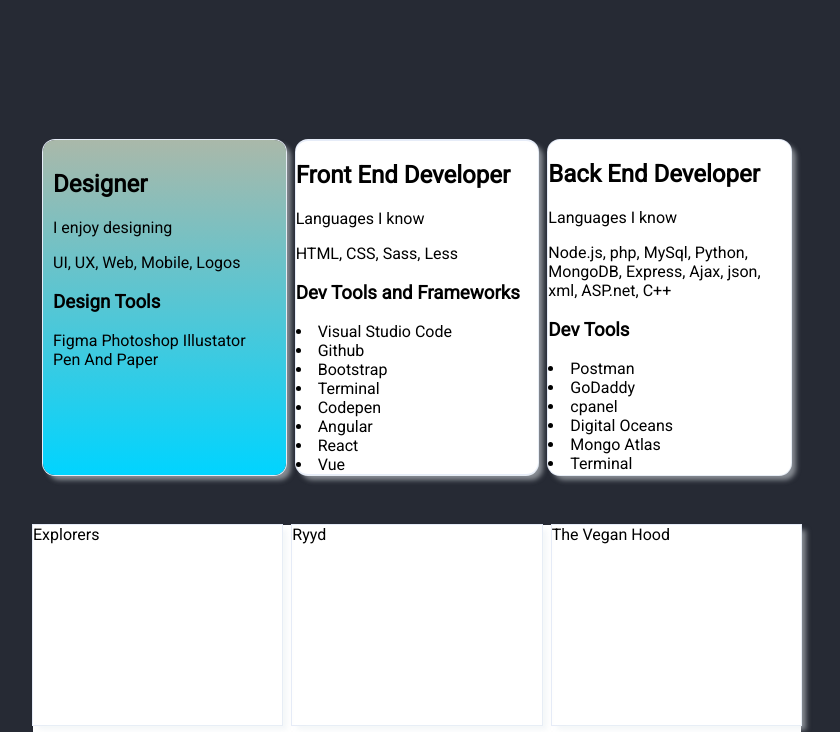
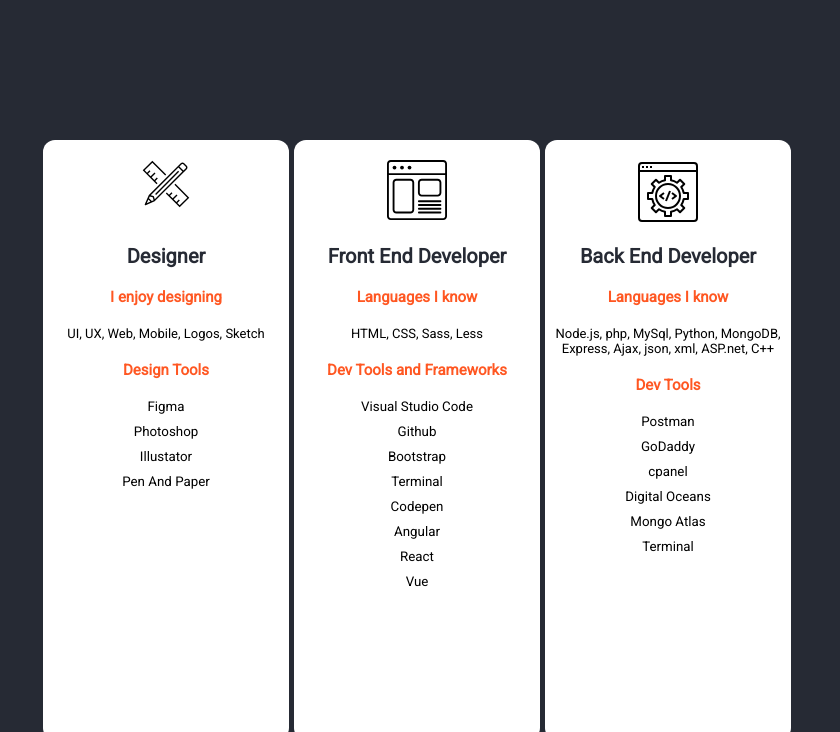
Before and after one commit to parasVohra/portfolio, a website: page index.html in a window 1280 px wide. Shown: the part 720-1452 px from the top of the page, without its empty margins (223-1063 px from the left). Drawn offline with nearby package versions, Linux system fonts and the light colour scheme.

Commit message:
added styling to dev card section

```diff
--- a/index.html
+++ b/index.html
@@ -35,32 +35,35 @@
 
         <div class="aboutContainer">
 
+
             <div class="designer devCard">
-                <h2>Designer</h2>
+                <img class="design Icon" src="./icons/design.svg">
+                <div class="cardTitle">Designer</div>
 
-               <p>I enjoy designing</p>
-               <p>UI, UX, Web, Mobile, Logos</p>
+               <div  class="cardHeading">I enjoy designing</div>
+               <div class="cardContent">UI, UX, Web, Mobile, Logos, Sketch</div>
 
-               <h3>Design Tools</h3>
+               <div class="cardHeading">Design Tools</div>
 
-               <p>
-                   Figma
-                   Photoshop
-                   Illustator
-                   Pen And Paper
-               </p>
+
+               <li> Figma</li>
+                <li>  Photoshop</li>
+                    <li>  Illustator</li>
+                        <li>  Pen And Paper</li>
+
 
 
             </div>
 
             <div class="frontEnd devCard">
-                <h2>Front End Developer
-                </h2>
 
-                <p>Languages I know</p>
-               <p> HTML, CSS, Sass, Less</p>
+                 <img class="front Icon" src="./icons/front_end.svg" alt="Frontend" >
+                <div class="cardTitle">Front End Developer</div>
 
-               <h3>Dev Tools and Frameworks</h3>
+                <div class="cardHeading">Languages I know</div>
+               <div class="cardContent"> HTML, CSS, Sass, Less</div>
+
+               <div class="cardHeading">Dev Tools and Frameworks</div>
 
                <li>Visual Studio Code</li>
                <li>Github</li>
@@ -76,13 +79,15 @@
             </div>
 
             <div class="backEnd devCard">
-               <h2> Back End Developer</h2>
 
-               <p>Languages I know</p>
+                <img class="backendIcon" src="./icons/Website_develop.svg"  >
+               <div class="cardTitle">Back End Developer</div>
 
-               <p>Node.js, php, MySql, Python, MongoDB, Express, Ajax, json, xml, ASP.net, C++</p>
+               <div class="cardHeading">Languages I know</div>
 
-               <h3>Dev Tools</h3>
+               <div class="cardContent">Node.js, php, MySql, Python, MongoDB, Express, Ajax, json, xml, ASP.net, C++</div>
+
+               <div class="cardHeading">Dev Tools</div>
                <li>Postman</li>
                <li>GoDaddy</li>
                <li>cpanel</li>
--- a/styles/style.css
+++ b/styles/style.css
@@ -7,6 +7,13 @@
   margin: 0;
   box-sizing: border-box;
   background-color: #262a34;
+}
+
+li{
+  list-style: none;
+  margin-top: 10px;
+  font-size: smaller;
+  font-weight: lighter;
 }
 
 
@@ -132,9 +139,10 @@
   color: white;
   font-size: 50px;
 }
+/*   about section */
 
 .aboutContainer {
-  height: auto;
+  height: 600px;
   padding-top: 10px;
   margin-left: 20vw;
   margin-right: 20vw;
@@ -144,7 +152,7 @@
   grid-template-columns: 1fr 1fr 1fr;
   grid-template-rows: 100%;
 
-  grid-gap: 10px;
+  grid-gap: 5px;
 
   padding-left: 10px;
   padding-right: 10px;
@@ -153,35 +161,63 @@
   background: linear-gradient(180deg, rgba(38,42,52,1) 0%, rgba(38,42,52,0.7609418767507002) 100%);
 }
 
-.devCard {}
+.Icon{
+  margin-top: 20px;
+  height: 60px;
+  width: 60px;
+  margin-bottom: 20px;
+}
+
+.backendIcon{
+  margin-top: 20px;
+  height: 80px;
+  width: 80px;
+
+}
+
+.cardTitle{
+  font-weight: 700;
+  font-size: 20px;
+  color: #262a34;
+  margin-bottom: 20px ;
+}
+
+.cardHeading{
+  font-weight: 700;
+  font-size: 15px;
+  margin-bottom: 20px;
+  margin-top: 20px;
+  color: #ff5722;
+}
+
+.cardContent{
+  font-size: small;
+  font-weight: lighter;
+}
+
+.devCard {
+  padding-left: 10px;
+  padding-right: 10px;
+}
 
 .designer {
   border-radius: 12px;
-  padding: 10px;
-  background: rgb(2, 0, 36);
-  background: linear-gradient(180deg, rgba(2, 0, 36, 1) 0%, rgba(213, 231, 208, 0.7525385154061625) 0%, rgba(0, 212, 255, 1) 100%);
-  box-shadow: 5px 5px 5px rgba(233, 240, 243, 0.5), 0 0 0 1px #E6ECF8;
+  background:white;
+  text-align: center;
 
 }
 
 .frontEnd {
   border-radius: 12px;
-  border-top: solid #E6ECF8 1px;
-  border-bottom: solid #E6ECF8 1px;
   background-color: white;
-  ;
-  box-shadow: 5px 5px 5px rgba(233, 240, 243, 0.5), 0 0 0 1px #E6ECF8;
-
-
+  text-align: center;
 
 }
 
 .backEnd {
   border-radius: 12px;
   background-color: white;
-  ;
-  box-shadow: 5px 5px 5px rgba(233, 240, 243, 0.5), 0 0 0 1px #E6ECF8;
-
+  text-align: center;
 }
 
 
```
Also changed, not shown: icons/Website_develop.svg (added), icons/code.svg (added), icons/coding.svg (added), icons/design.svg (added), 1 other file.
